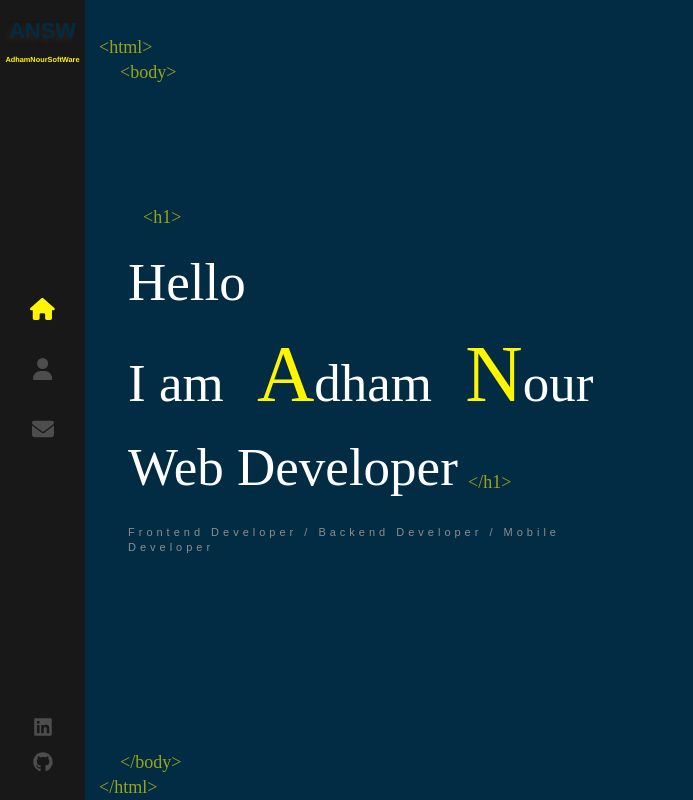
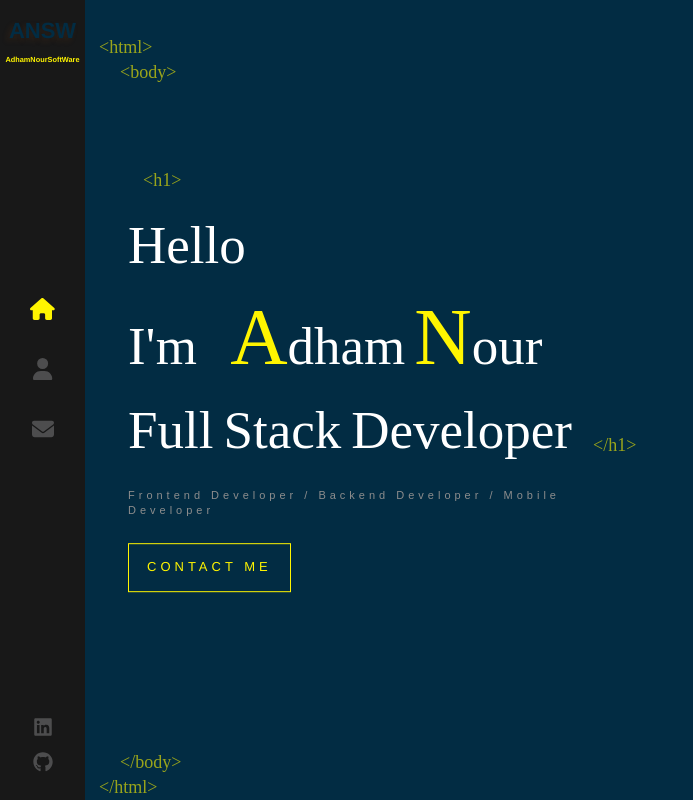
Before and after one commit to AdhamNour/ANSW_Portfolio, a React (Create React App) app: page / in a window 1280 px wide. Shown: the whole page, without its empty margins (0-693 px from the left). Built offline with nearby package versions, Linux system fonts and the light colour scheme; a web font is replaced by a local one.

Commit message:
finished the home page

```diff
--- /dev/null
+++ b/src/components/AnimatedLetters/index.scss
@@ -0,0 +1,25 @@
+.text-animate{
+    display: inline-block;
+    opacity: 0;
+    animation: bounceIn 1s  1s forwards;
+    min-width: 10px;
+}
+
+.text-animate-hover{
+    min-width: 10px;
+    display: inline-block;
+    animation-fill-mode: both;
+
+    &:hover{
+        animation: rubberBand 1s forwards;
+        color: rgb(255, 245, 0);
+    }
+}
+
+@for $i from 1 to 100 {
+    .text-animate{
+        &._#{$i}{
+            animation-delay: #{$i/10}s;
+        }
+    }
+}
--- /dev/null
+++ b/src/components/AnimatedLetters/index.tsx
@@ -0,0 +1,26 @@
+import "./index.scss";
+import { FunctionComponent } from "react";
+
+interface AnimatedLettersProps {
+  letterClass: string;
+  strArray: string[];
+  idx: number;
+}
+
+const AnimatedLetters: FunctionComponent<AnimatedLettersProps> = ({
+  letterClass,
+  strArray,
+  idx,
+}) => {
+  return (
+    <span>
+      {strArray.map((char, i) => (
+        <span key={char + i} className={`${letterClass} _${i + idx}`}>
+          {char}
+        </span>
+      ))}
+    </span>
+  );
+};
+
+export default AnimatedLetters;
--- a/src/components/Home/index.scss
+++ b/src/components/Home/index.scss
@@ -1,13 +1,19 @@
 .home-page {
   h1 {
     span {
-      color: rgb(255, 245, 0);
-      font-size: 1.5em;
-      opacity: 0;
-      height: auto;
-      animation: rotateIn 1s linear both;
-      animation-delay: 1.5s;
-      margin-left: 20px;
+      &.first-latter {
+        color: rgb(255, 245, 0);
+        font-size: 1.5em;
+        // opacity: 0;
+        height: auto;
+        animation: bounceIn 1s linear both;
+        animation-delay: 1.5s;
+        margin-left: 20px;
+        &.secondary{
+          margin-left: 9px;
+
+        }
+      }
     }
 
     color: white;
@@ -33,7 +39,7 @@
       font-size: 18px;
       position: absolute;
       margin-top: 40px;
-      margin-left: 325px;
+      margin-left: 450px;
       left: 15px;
       animation: fadeIn 1s 2s backwards;
       opacity: 0.6;
@@ -46,7 +52,7 @@
     font-size: 11px;
     font-family: sans-serif;
     letter-spacing: 4px;
-    animation: fadeIn 1s  1.8s  backwards ;
+    animation: fadeIn 1s 1.8s backwards;
   }
   .text-zone {
     position: absolute;
@@ -55,5 +61,24 @@
     transform: translateY(-50%);
     width: 40%;
     max-width: 90%;
+    height: auto;
+  }
+  .flat-button {
+    color: rgb(255, 245, 0);
+    font-size: 13px;
+    font-weight: 400;
+    letter-spacing: 4px;
+    text-decoration: none;
+    padding: 14px 18px;
+    border: 1px solid rgb(255, 245, 0);
+    margin-top: 25px;
+    float: left;
+    animation: fadeIn 1s 2s backwards;
+    transition: all 0.3s ease-out;
+    &:hover {
+      background-color: rgb(255, 245, 0);
+      color: #333;
+      border-radius: 8px;
+    }
   }
 }
--- a/src/components/Home/index.tsx
+++ b/src/components/Home/index.tsx
@@ -1,18 +1,56 @@
-import { FunctionComponent } from "react";
+import { FunctionComponent, useEffect, useState } from "react";
+import { Link } from "react-router-dom";
+import AnimatedLetters from "../AnimatedLetters";
 import "./index.scss";
 interface HomeProps {}
 
 const Home: FunctionComponent<HomeProps> = (props) => {
+  const [letterClass, setLetterClass] = useState("text-animate");
+  const firstNameArray: string[] = [..."dham"];
+  const SecondNameArray: string[] = [..."our"];
+  const jobArray: string[] = [..."Full Stack Developer"];
+  const helloArray: string[] = [..."Hello"];
+
+  useEffect(() => setLetterClass("text-animate-hover"), []);
+
   return (
     <div className="container home-page">
-      <div className="text-zone" >
+      <div className="text-zone">
         <h1>
-          Hello <br /> I am <span>A</span>dham <span>N</span>our
+          <AnimatedLetters
+            letterClass={letterClass}
+            strArray={helloArray}
+            idx={15 + firstNameArray.length - helloArray.length}
+          />{" "}
+          <br />{" "}
+          <AnimatedLetters
+            letterClass={letterClass}
+            strArray={[..."I'm"]}
+            idx={15 + firstNameArray.length}
+          ></AnimatedLetters>{" "}
+          <span className="first-latter">A</span>
+          <AnimatedLetters
+            letterClass={letterClass}
+            strArray={firstNameArray}
+            idx={15 + firstNameArray.length}
+          />
+          <span className="first-latter secondary">N</span>
+          <AnimatedLetters
+            letterClass={letterClass}
+            strArray={SecondNameArray}
+            idx={15 + firstNameArray.length + SecondNameArray.length}
+          />
           <br />
-          Web Developer
+          <AnimatedLetters
+            letterClass={letterClass}
+            strArray={jobArray}
+            idx={15 + firstNameArray.length + SecondNameArray.length}
+          />
         </h1>
         <h2>Frontend Developer / Backend Developer / Mobile Developer </h2>
-
+        <Link to={"/contact"} className="flat-button">
+          CONTACT ME
+        </Link>
       </div>
     </div>
   );
--- a/tsconfig.json
+++ b/tsconfig.json
@@ -1,6 +1,6 @@
 {
   "compilerOptions": {
-    "target": "es5",
+    "target": "es6",
     "lib": [
       "dom",
       "dom.iterable",
```
